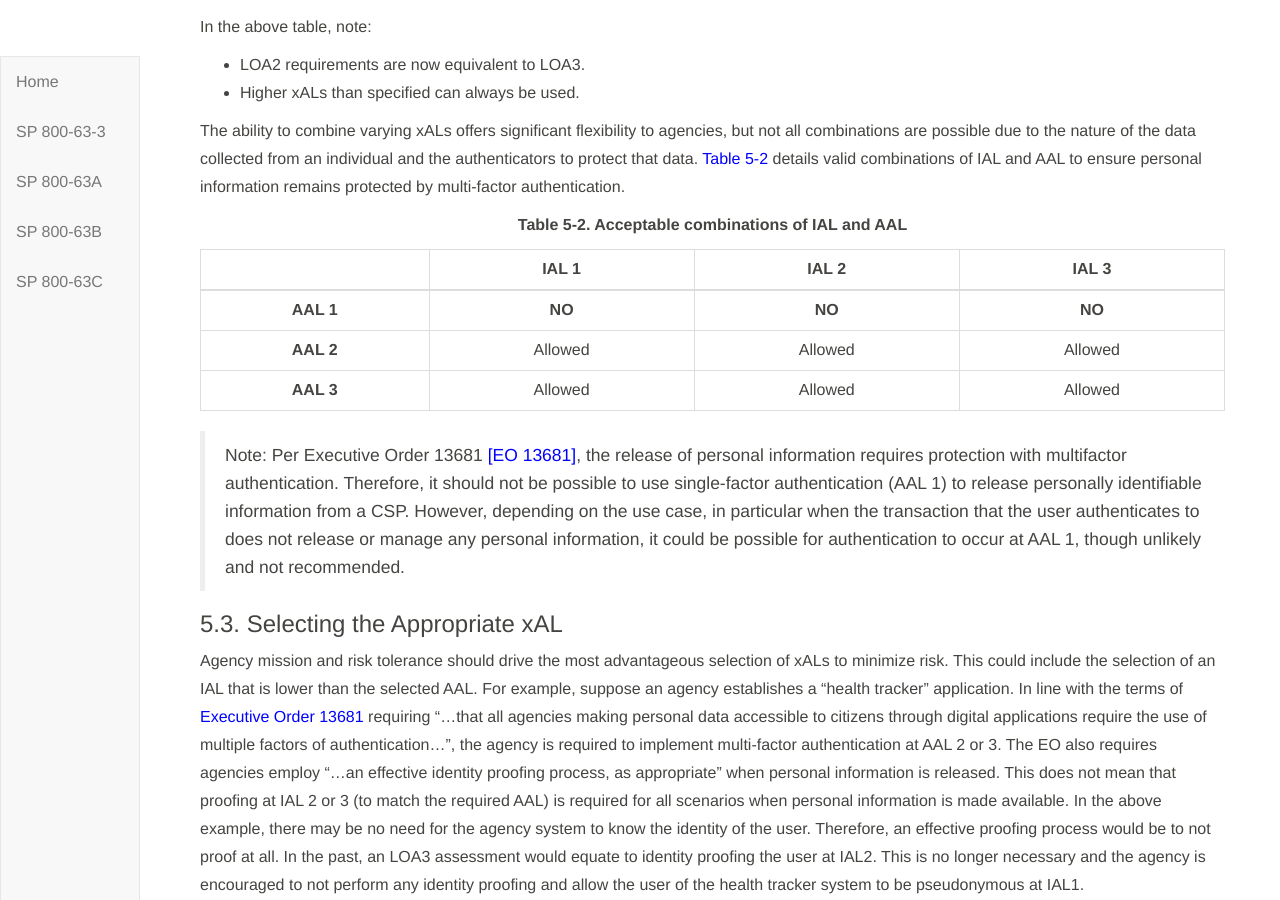
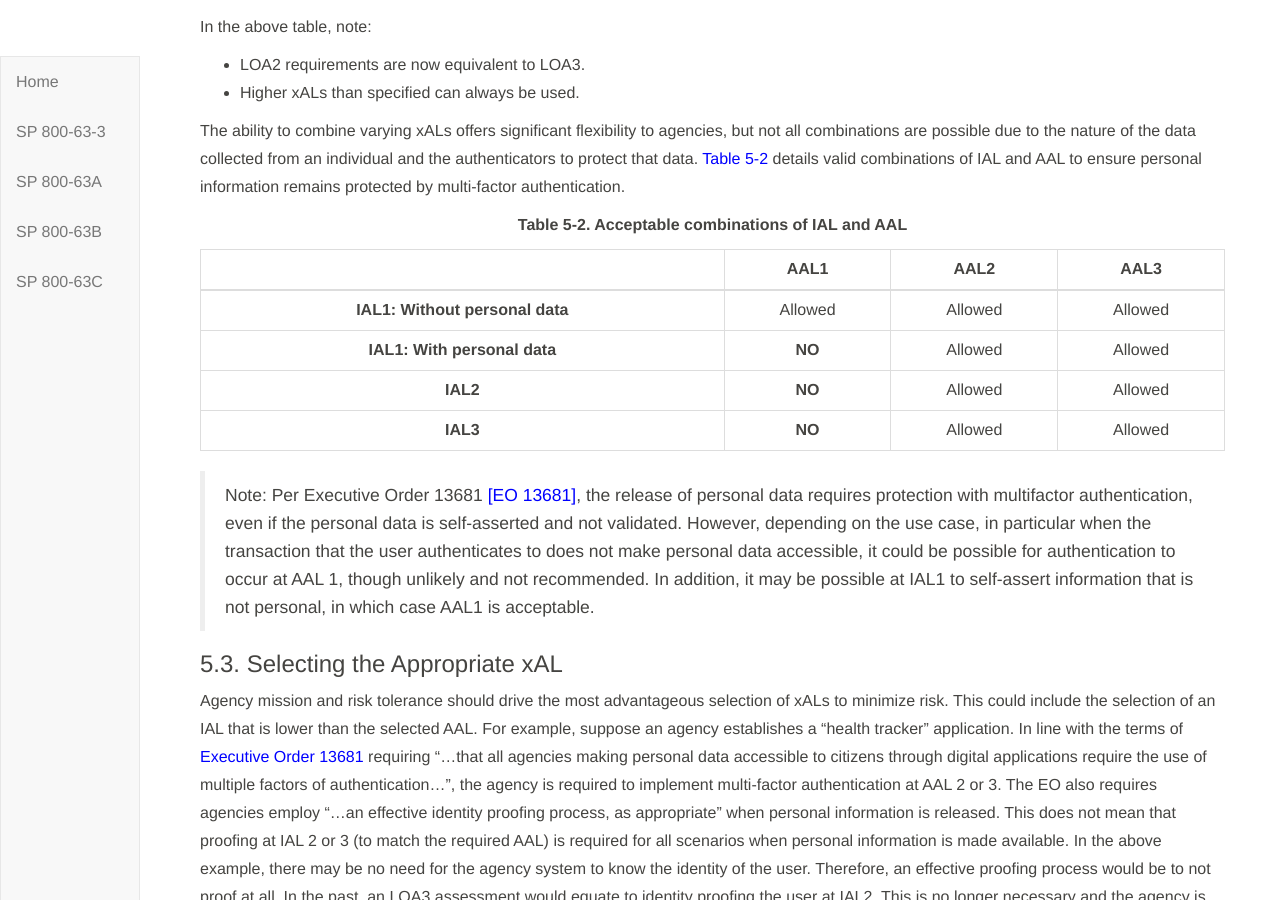
Before and after one commit to usnistgov/800-63-3, a Jekyll site: the page built from sp800-63-3/sec5_xAL.md, in a window 1280 px wide and 900 px high, scrolled down 2325 px. Built offline with Jekyll 4.4.1, drawn with Linux system fonts in a browser that asks for light colours; our own code applies the rules of GitHub Pages for plain Markdown files.

Commit message:
Update IAL/AAL combo table

```diff
--- a/sp800-63-3/sec5_xAL.md
+++ b/sp800-63-3/sec5_xAL.md
@@ -86,13 +86,14 @@ The ability to combine varying xALs offers significant flexibility to agencies,
 </div>
 
 
-| | IAL 1 | IAL 2 | IAL 3 |
+| | AAL1 | AAL2 | AAL3 |
 |:-:|:-:|:-:|:-:|
-| **AAL 1** | **NO** | **NO** | **NO** |
-| **AAL 2** | Allowed | Allowed | Allowed |
-| **AAL 3** | Allowed | Allowed | Allowed |
+| **IAL1: Without personal data** | Allowed | Allowed | Allowed |
+| **IAL1: With personal data** | **NO** | Allowed | Allowed |
+| **IAL2** |  **NO** | Allowed | Allowed |
+| **IAL3** |  **NO** | Allowed | Allowed |
 
-> Note: Per Executive Order 13681 [[EO 13681]](#EO13681), the release of personal information requires protection with multifactor authentication. Therefore, it should not be possible to use single-factor authentication (AAL 1) to release personally identifiable information from a CSP. However, depending on the use case, in particular when the transaction that the user authenticates to does not release or manage any personal information, it could be possible for authentication to occur at AAL 1, though unlikely and not recommended.
+> Note: Per Executive Order 13681 [[EO 13681]](#EO13681), the release of personal data requires protection with multifactor authentication, even if the personal data is self-asserted and not validated. However, depending on the use case, in particular when the transaction that the user authenticates to does not make personal data accessible, it could be possible for authentication to occur at AAL 1, though unlikely and not recommended. In addition, it may be possible at IAL1 to self-assert information that is not personal, in which case AAL1 is acceptable.
 
 
 ### 5.3. <a name="CYOA"></a>Selecting the Appropriate xAL
```
